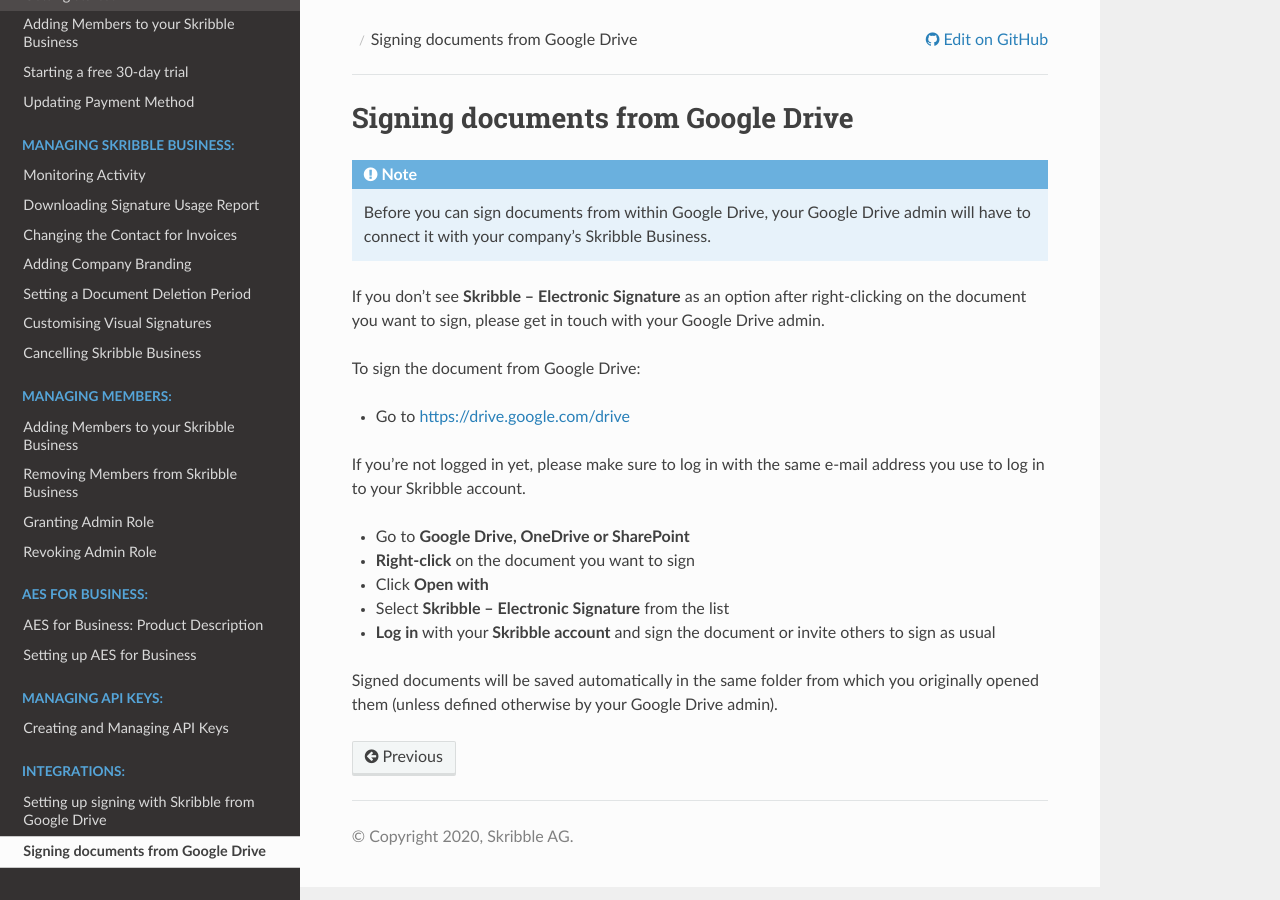
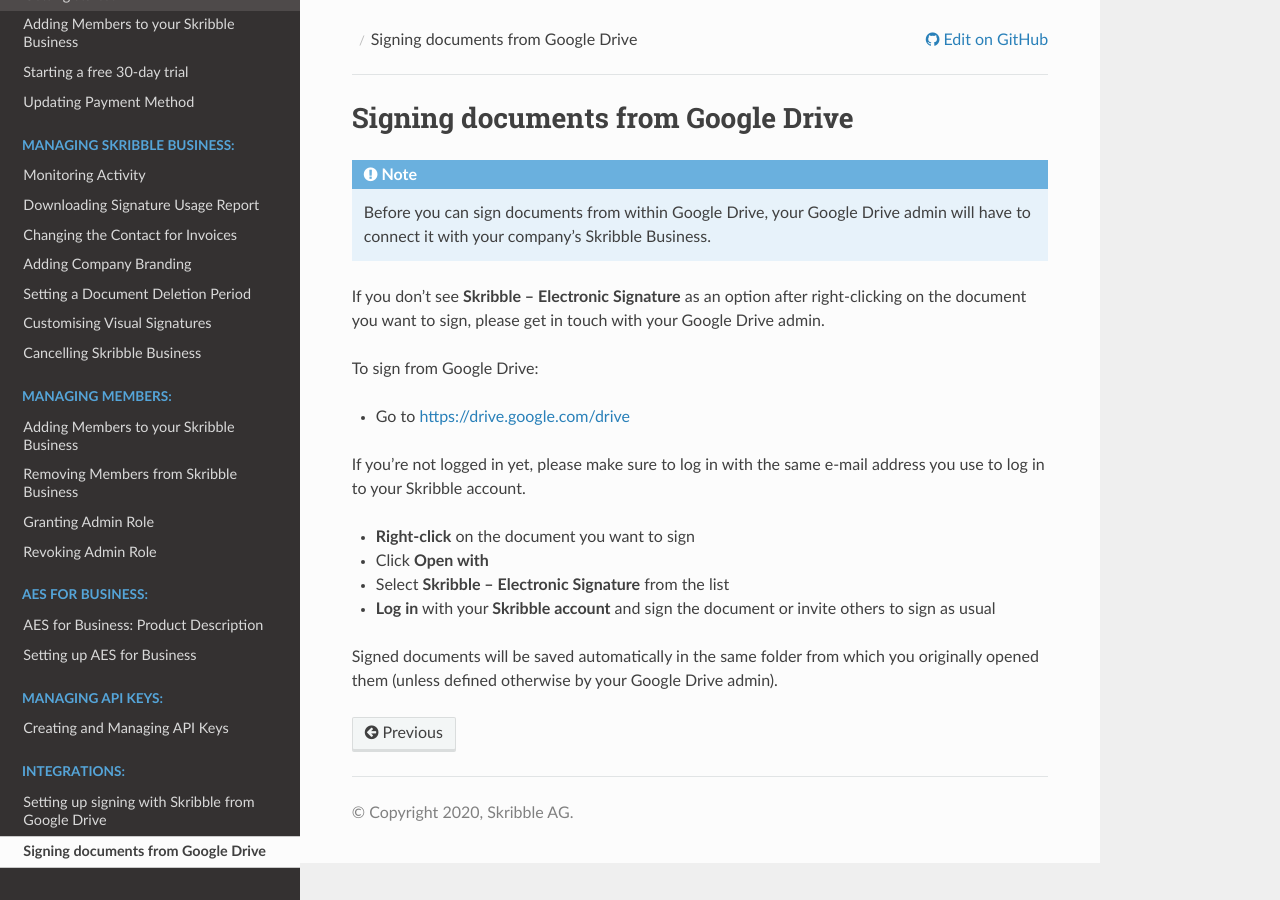
Before and after one commit to matthieu-bt/business-guide, a Sphinx documentation site: the page built from source/integrations/signgoogle.rst, in a window 1280 px wide. Built offline with Sphinx 7.4.7 and the Read the Docs theme 2.0.0, drawn with Linux system fonts in a browser that asks for light colours.

Commit message:
Removed step 2

```diff
--- a/source/integrations/signgoogle.rst
+++ b/source/integrations/signgoogle.rst
@@ -9,15 +9,13 @@
 
 If you don't see **Skribble – Electronic Signature** as an option after right-clicking on the document you want to sign, please get in touch with your Google Drive admin.
 
-To sign the document from Google Drive:
+To sign from Google Drive:
 
 - Go to `https://drive.google.com/drive`_
 
 .. _https://drive.google.com/drive: https://drive.google.com/drive
 
 If you're not logged in yet, please make sure to log in with the same e-mail address you use to log in to your Skribble account.
-
-- Go to **Google Drive, OneDrive or SharePoint**
 
 - **Right-click** on the document you want to sign
 
```
